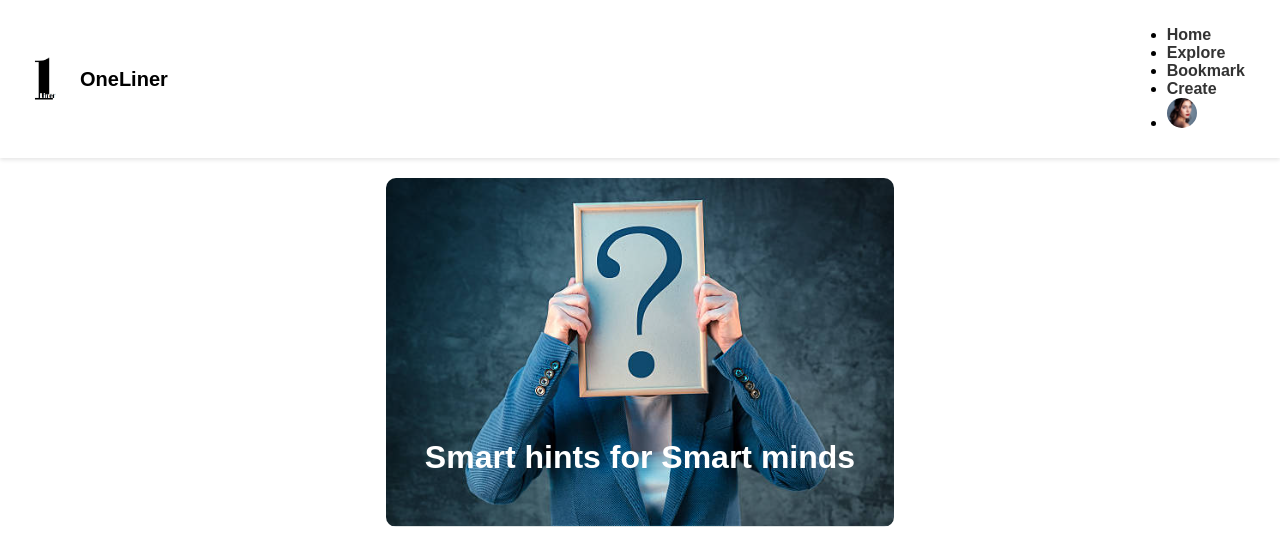
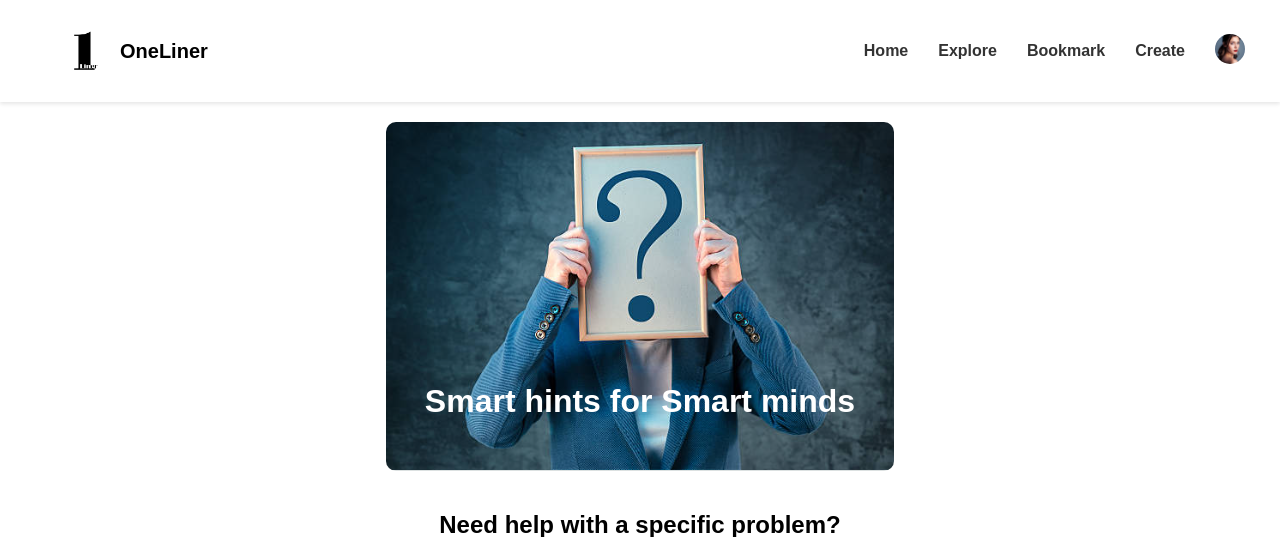
Before and after one commit to tayyabadev/flask-deployment, a Flask app: page /index in a window 1280 px wide. Shown: the top 537 px of the page. Run offline with Flask 3, Linux system fonts and the light colour scheme.

Commit message:
Update index.html

```diff
--- a/templates/index.html
+++ b/templates/index.html
@@ -6,26 +6,24 @@
     <title>OneLiner - Explore</title>
     <link rel="stylesheet" href="../static/style.css">
     <link rel="stylesheet" href="https://cdnjs.cloudflare.com/ajax/libs/font-awesome/6.0.0-beta3/css/all.min.css">
+</head>
+<body>
   <header>
-        <nav class="nav-links">
-          <div class="flexing">
+    <nav>
+      <ul class="nav-links" style="display:flex; justify-content:space-between;">
         <div class="logo">
-              <img src="../static/Assets/logo.png" alt="Logo">
+          <img src="../static/Assets/Screenshot_1.png" alt="logo"/>
           <span class="name">OneLiner</span>
         </div>
-            <div class="menu-icon" id="menuIcon">
-              <div class="bar"></div>
-              <div class="bar"></div>
-              <div class="bar"></div>
-            </div>
-            <ul class="nav-items" id="navItems">
+
+        <div class="flexing">
           <li><a href="/">Home</a></li>
           <li><a href="/index">Explore</a></li>
           <li><a href="#">Bookmark</a></li>
           <li><a href="#">Create</a></li>
-              <li class="profile-pic"><img src="../static/Assets/profile.png" alt="Profile"></li>
+          <li class="profile-pic"><img src="../static/Assets/profile.png" alt="Profile" /></li>
+        </div>
       </ul>
-          </div>
     </nav>
   </header>
 
@@ -136,6 +134,7 @@
         </div>
         <button id="submitProblem" class="submit-button">Submit</button>
         </div>
+
     </div>
 
     <footer>
```
Lines whose indentation alone changed are shown as unchanged.
